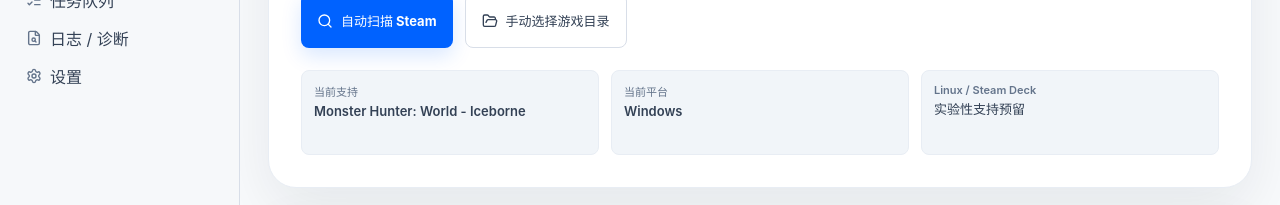
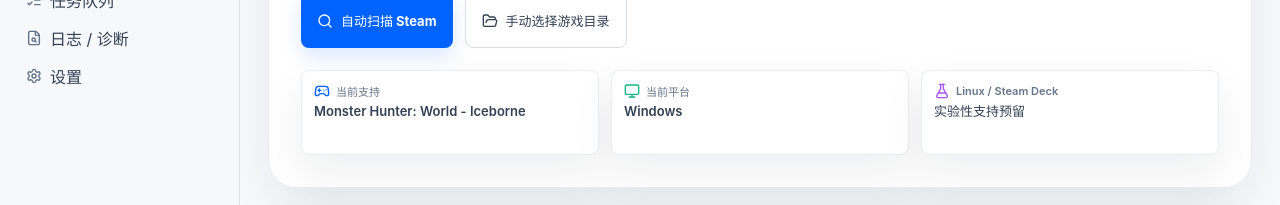
Before and after one commit to TheLostRiver/HelsincyModManager, a React (Vite) app: page / in a window 1280 px wide. Shown: the part 359-564 px from the top of the page. Built offline with nearby package versions, Linux system fonts and the light colour scheme.

Commit message:
feat(ui): redesign support cards with icons and modern hover effects

```diff
--- a/src/features/dashboard/Dashboard.css
+++ b/src/features/dashboard/Dashboard.css
@@ -196,12 +196,41 @@
 .support-card {
   min-height: 72px;
   padding: 12px;
+  background: var(--color-surface);
+  box-shadow: var(--shadow-soft);
+  transition: all 0.3s cubic-bezier(0.4, 0, 0.2, 1);
+  cursor: default;
+}
+
+.support-card:hover {
+  transform: translateY(-2px);
+  border-color: rgba(0, 98, 255, 0.4);
+  box-shadow: 0 8px 24px rgba(0, 98, 255, 0.12);
+}
+
+.support-card-header {
+  display: flex;
+  align-items: center;
+  gap: 6px;
+}
+
+.support-card-header svg {
+  transition: transform 0.3s cubic-bezier(0.4, 0, 0.2, 1);
+}
+
+.support-card.group:hover .support-card-header svg {
+  transform: scale(1.1);
 }
 
 .support-card span {
   color: var(--color-text-muted);
   font-size: 11px;
   font-weight: 600;
+  transition: color 0.3s ease;
+}
+
+.support-card.group:hover span {
+  color: var(--color-accent);
 }
 
 .support-card strong {
--- a/src/features/dashboard/DashboardHeroCard.tsx
+++ b/src/features/dashboard/DashboardHeroCard.tsx
@@ -26,8 +26,11 @@
 
       <div className="support-grid" aria-label="支持信息">
         {supportCards.map((card) => (
-          <article className="support-card" key={card.label}>
-            <span>{card.label}</span>
+          <article className="support-card group" key={card.label}>
+            <div className="support-card-header">
+              <card.icon size={16} color={card.iconColor} strokeWidth={2.1} />
+              <span>{card.label}</span>
+            </div>
             <strong>{card.value}</strong>
           </article>
         ))}
--- a/src/features/dashboard/dashboardData.ts
+++ b/src/features/dashboard/dashboardData.ts
@@ -1,15 +1,23 @@
+import { Gamepad2, Monitor, FlaskConical } from "lucide-react";
+
 export const supportCards = [
   {
     label: "当前支持",
     value: "Monster Hunter: World - Iceborne",
+    icon: Gamepad2,
+    iconColor: "var(--color-accent)",
   },
   {
     label: "当前平台",
     value: "Windows",
+    icon: Monitor,
+    iconColor: "#10b981", // emerald-500
   },
   {
     label: "Linux / Steam Deck",
     value: "实验性支持预留",
+    icon: FlaskConical,
+    iconColor: "#a855f7", // purple-500
   },
 ] as const;
 
```
